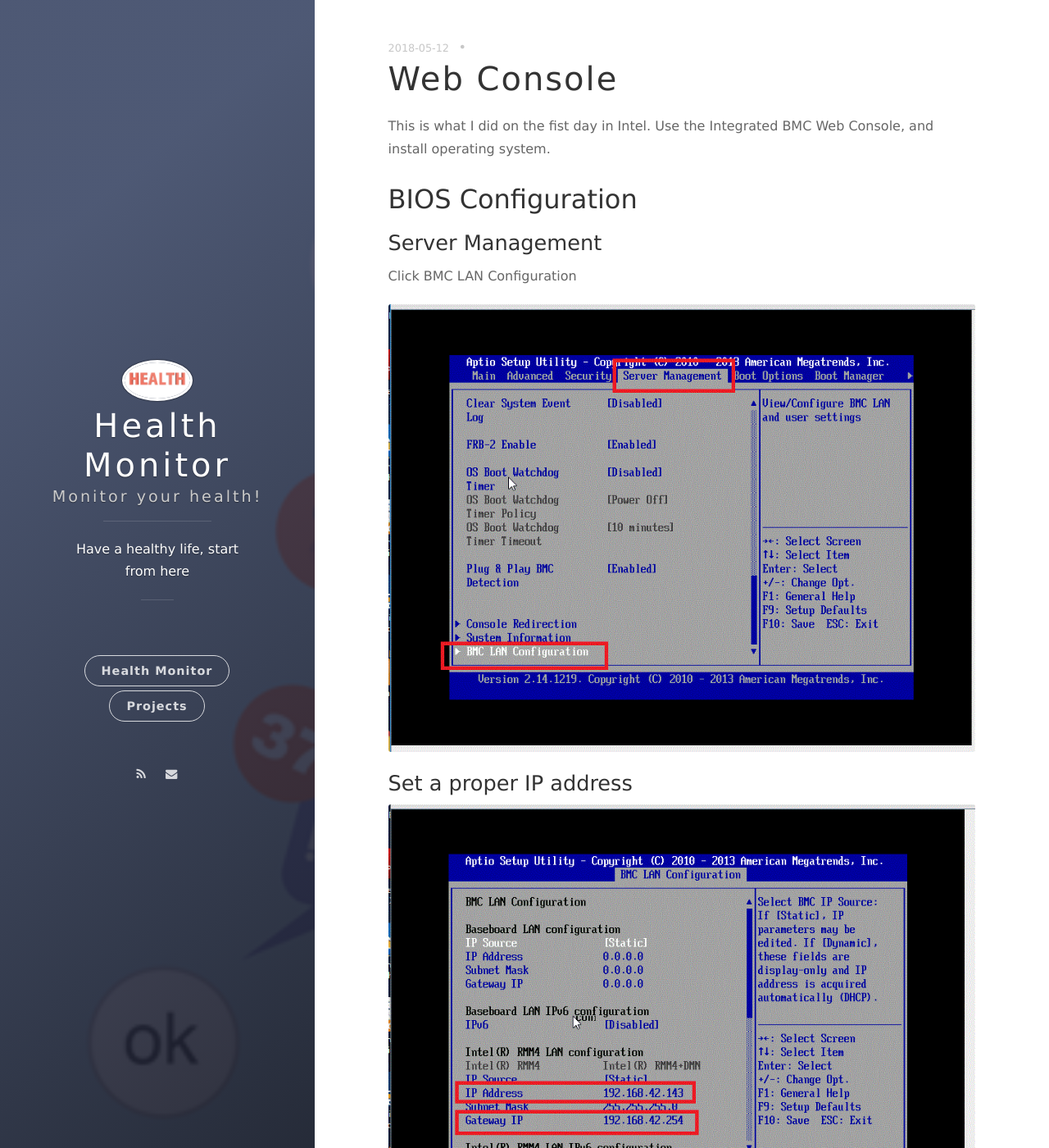
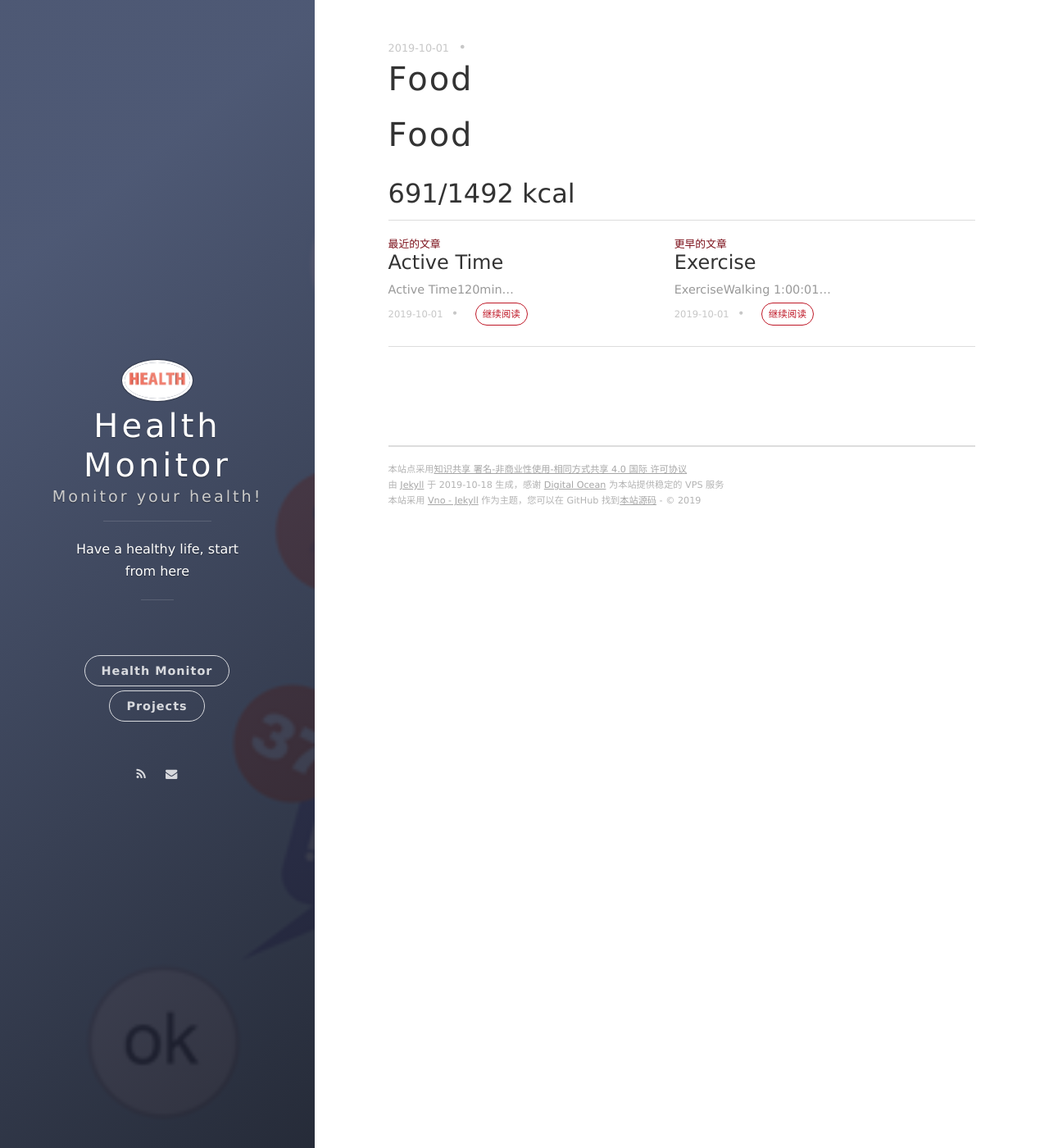
Before and after one commit to rbu1996/rbu1996.github.io, a Jekyll site: the page built from _posts/2019-10-01-Food.md, in a window 1280 px wide and 1400 px high. Shown: the whole window at 82% size. Built offline with Jekyll 4.4.1, drawn with Linux system fonts in a browser that asks for light colours; nearby versions of some CDN libraries; some of the changed text lies outside the part shown.

Commit message:
Update 2019-10-01-Food.md

```diff
--- a/_posts/2019-10-01-Food.md
+++ b/_posts/2019-10-01-Food.md
@@ -1,46 +1,9 @@
 ---
 layout: post
-title: Web Console
-date: 2018-05-12 15:01:32.000000000 +09:00
+title: Food
+date: 2019-10-01 15:01:32.000000000 +09:00
 published: true
 ---
 
-This is what I did on the fist day in Intel. Use the Integrated BMC Web Console, and install operating system.
-
-## BIOS Configuration
-
-### Server Management
-Click BMC LAN Configuration
-
-![web4step-2.jpg]({{ "/assets/images/web4step-2.jpg" | absolute_url }})
-
-### Set a proper IP address
-
-![web4step-3.jpg]({{ "/assets/images/web4step-3.jpg" | absolute_url }})
-
-### Set user ID and password
-User state: enable
-
-![web4step-4.jpg]({{ "/assets/images/web4step-4.jpg" | absolute_url }})
-
-### F10 Save configuration
-
-![web4step-6.jpg]({{ "/assets/images/web4step-6.jpg" | absolute_url }})
-
-## Remote Control
-
-### Java configuration
-
-![web1step-2.jpg]({{ "/assets/images/web1step-2.jpg" | absolute_url }})
-
-### Add IP address of the server
-
-![web1step-5.jpg]({{ "/assets/images/web1step-5.jpg" | absolute_url }})
-
-### Open web console and Login
-
-![web2step-1.jpg]({{ "/assets/images/web2step-1.jpg" | absolute_url }})
-
-![web2step-3.jpg]({{ "/assets/images/web2step-3.jpg" | absolute_url }})
-
-Now you can use the server while drinking coffee!
+# Food
+## 691/1492 kcal
```
